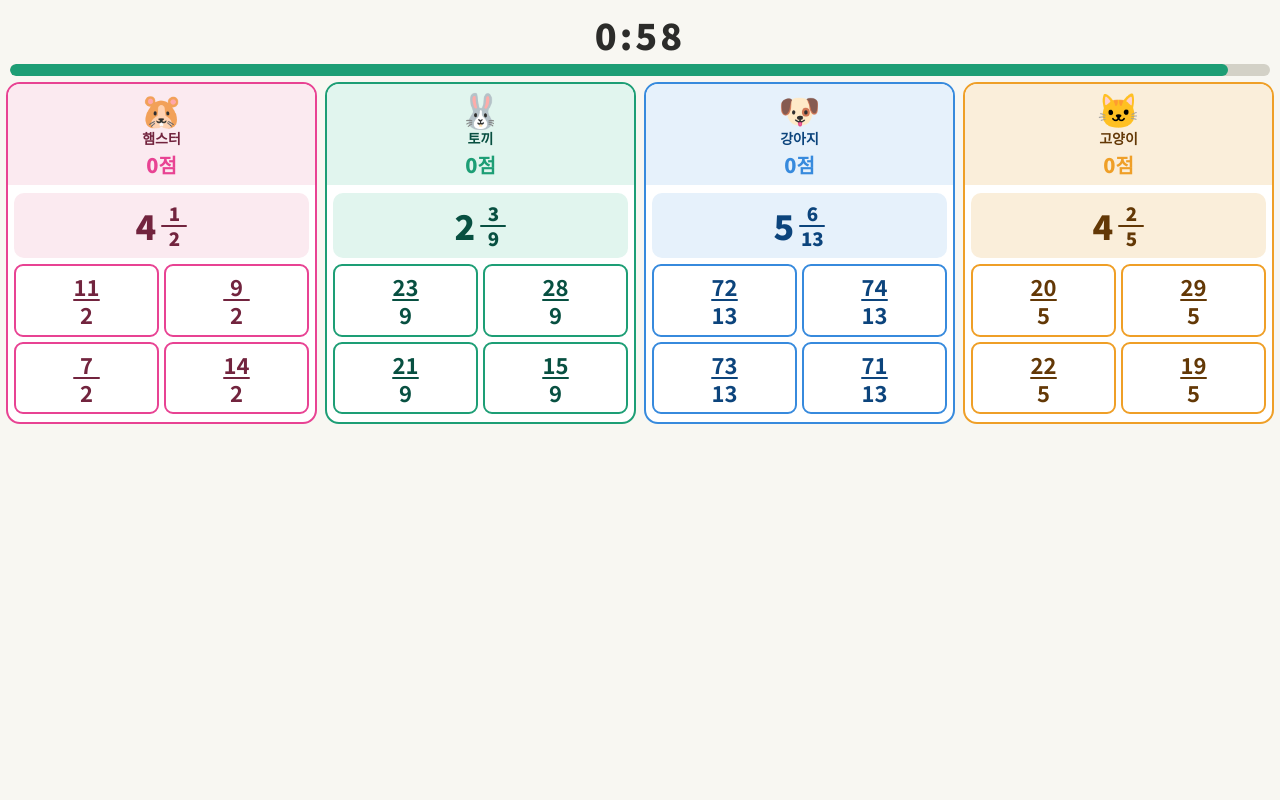
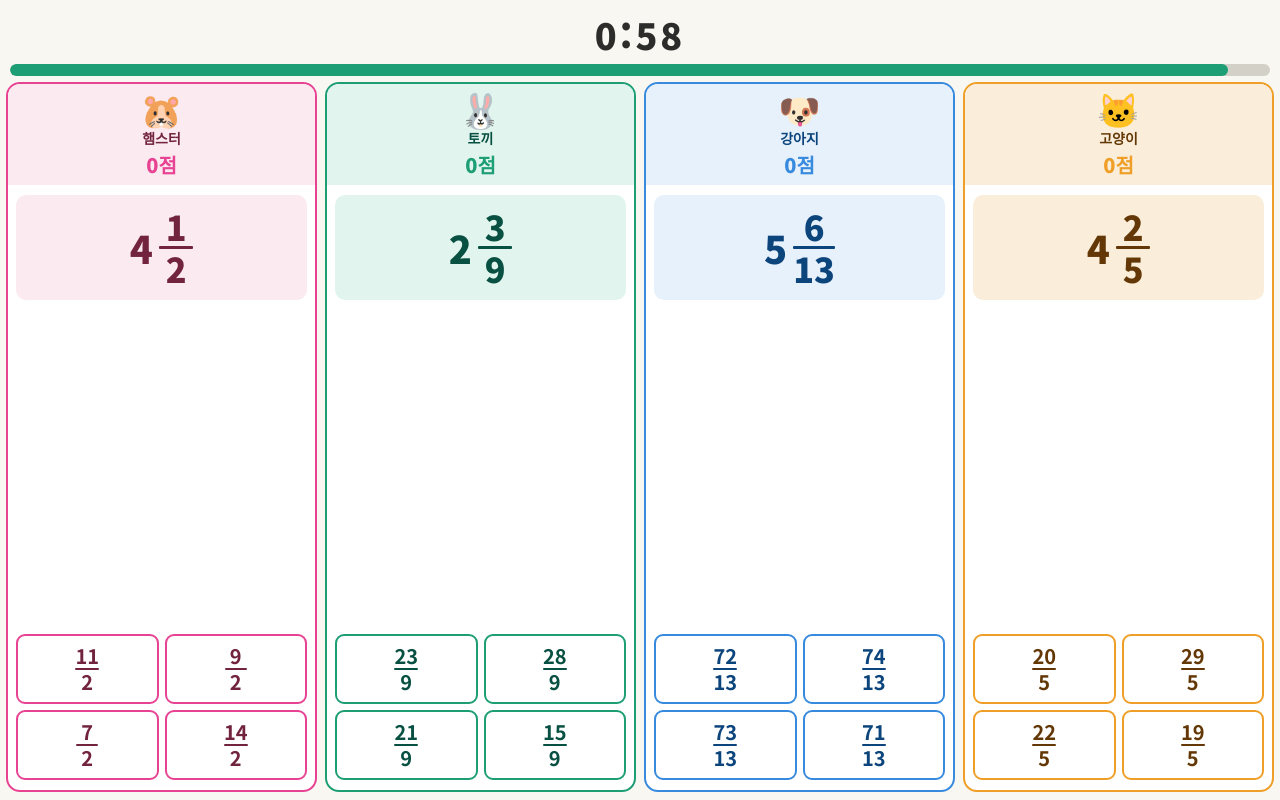
Before and after one commit to EdugameSH/change-fraction, a plain HTML site: page index.html in a window 1280 px wide. Both pictures are taken after a click on the button "게임 시작!". Drawn offline with Linux system fonts and the light colour scheme; a web font is replaced by a local one.

Commit message:
Add files via upload

```diff
--- a/index.html
+++ b/index.html
@@ -1,4 +1,9 @@
-
+<!DOCTYPE html>
+<html lang="ko">
+<head>
+<meta charset="UTF-8">
+<meta name="viewport" content="width=device-width, initial-scale=1.0">
+<title>분수 대결!</title>
 <style>
 @import url('https://fonts.googleapis.com/css2?family=Gaegu:wght@400;700&family=Noto+Sans+KR:wght@400;700;900&display=swap');
 *{box-sizing:border-box;margin:0;padding:0}
@@ -10,7 +15,8 @@
   --bg:#F8F7F2;--card:#fff;--border:#D3D1C7;
   --text:#2C2C2A;--muted:#888780;
 }
-body{font-family:'Noto Sans KR',sans-serif;background:var(--bg);color:var(--text);overflow-x:hidden}
+html,body{height:100%;font-family:'Noto Sans KR',sans-serif;background:var(--bg);color:var(--text);overflow-x:hidden}
+#app{min-height:100vh;display:flex;flex-direction:column}
 .screen{display:none;flex-direction:column;align-items:center;justify-content:center;min-height:100vh;padding:16px}
 .screen.active{display:flex}
 
@@ -23,14 +29,14 @@ body{font-family:'Noto Sans KR',sans-serif;background:var(--bg);color:var(--text
 .start-btn:hover{opacity:.85}
 .start-btn:active{transform:scale(.97)}
 
-#game-screen{padding:8px 6px;gap:0;justify-content:flex-start;background:var(--bg)}
-.top-bar{width:100%;padding:0 4px 6px}
+#game-screen{padding:8px 6px 8px;gap:0;justify-content:flex-start;background:var(--bg);min-height:100vh;height:100vh}
+.top-bar{width:100%;padding:0 4px 6px;flex-shrink:0}
 #timer-text{font-size:clamp(22px,4vw,36px);font-weight:900;text-align:center;letter-spacing:3px;color:var(--text);margin-bottom:4px}
 .timer-track{width:100%;height:12px;background:#D3D1C7;border-radius:8px;overflow:hidden}
 .timer-fill{height:100%;border-radius:8px;background:#1D9E75;transition:width .5s linear,background .5s}
 
-.players-row{display:grid;grid-template-columns:repeat(4,1fr);gap:8px;width:100%}
-.player-panel{border-radius:14px;border:2.5px solid;overflow:hidden;display:flex;flex-direction:column;background:var(--card)}
+.players-row{display:grid;grid-template-columns:repeat(4,1fr);gap:8px;width:100%;flex:1;min-height:0}
+.player-panel{border-radius:14px;border:2.5px solid;overflow:hidden;display:flex;flex-direction:column;background:var(--card);height:100%}
 .pc1{border-color:var(--p1)}.pc2{border-color:var(--p2)}.pc3{border-color:var(--p3)}.pc4{border-color:var(--p4)}
 
 .panel-flash-correct{animation:flashGreen .7s ease-out}
@@ -38,7 +44,7 @@ body{font-family:'Noto Sans KR',sans-serif;background:var(--bg);color:var(--text
 @keyframes flashGreen{0%,20%{background:#a8d5b5}100%{background:var(--card)}}
 @keyframes flashRed{0%,20%{background:#f0a8ad}100%{background:var(--card)}}
 
-.player-header{display:flex;flex-direction:column;align-items:center;padding:8px 6px 6px;font-weight:700}
+.player-header{display:flex;flex-direction:column;align-items:center;padding:8px 6px 6px;font-weight:700;flex-shrink:0}
 .pc1 .player-header{background:var(--p1l);color:var(--p1d)}
 .pc2 .player-header{background:var(--p2l);color:var(--p2d)}
 .pc3 .player-header{background:var(--p3l);color:var(--p3d)}
@@ -48,22 +54,24 @@ body{font-family:'Noto Sans KR',sans-serif;background:var(--bg);color:var(--text
 .pc1 .player-score{color:var(--p1)}.pc2 .player-score{color:var(--p2)}.pc3 .player-score{color:var(--p3)}.pc4 .player-score{color:var(--p4)}
 .player-score{font-size:clamp(13px,2vw,20px);font-weight:900;margin-top:2px}
 
-.player-body{padding:8px 6px;flex:1;display:flex;flex-direction:column;gap:6px}
-.question-box{text-align:center;padding:10px 4px;border-radius:10px;font-weight:900;font-size:clamp(20px,3.5vw,34px);line-height:1}
+.player-body{padding:10px 8px;flex:1;display:flex;flex-direction:column;min-height:0}
+.question-box{text-align:center;padding:12px 4px;border-radius:10px;font-weight:900;flex-shrink:0}
 .pc1 .question-box{background:var(--p1l);color:var(--p1d)}
 .pc2 .question-box{background:var(--p2l);color:var(--p2d)}
 .pc3 .question-box{background:var(--p3l);color:var(--p3d)}
 .pc4 .question-box{background:var(--p4l);color:var(--p4d)}
 
-.mixed-num{display:inline-flex;align-items:center;gap:5px;vertical-align:middle}
+.mixed-num{display:inline-flex;align-items:center;gap:6px;font-size:clamp(22px,3.5vw,38px);font-weight:900;vertical-align:middle;line-height:1}
 .whole-part{font-size:1em}
-.frac-inline{display:inline-flex;flex-direction:column;align-items:center;line-height:1.1;font-size:0.55em;gap:0}
-.frac-top{display:block;text-align:center;padding-bottom:1px}
-.frac-bar{display:block;width:100%;min-width:1.4em;height:2px;background:currentColor;border-radius:1px}
-.frac-bot{display:block;text-align:center;padding-top:1px}
+.frac-inline{display:inline-flex;flex-direction:column;align-items:center;gap:0;font-size:0.9em;line-height:1.15}
+.frac-top{display:block;text-align:center}
+.frac-bar{display:block;width:100%;min-width:1em;height:2.5px;background:currentColor;border-radius:1px}
+.frac-bot{display:block;text-align:center}
 
-.choices{display:grid;grid-template-columns:1fr 1fr;gap:5px;margin-top:auto}
-.choice-btn{font-family:'Noto Sans KR',sans-serif;font-weight:700;font-size:clamp(16px,2.5vw,22px);padding:8px 4px;border-radius:9px;border:2px solid;cursor:pointer;transition:transform .1s;background:#fff;display:flex;align-items:center;justify-content:center;min-height:46px}
+.spacer{flex:1}
+
+.choices{display:grid;grid-template-columns:1fr 1fr;gap:6px;flex-shrink:0}
+.choice-btn{font-family:'Noto Sans KR',sans-serif;font-weight:700;font-size:clamp(15px,2.2vw,20px);padding:8px 4px;border-radius:9px;border:2px solid;cursor:pointer;transition:transform .1s;background:#fff;display:flex;align-items:center;justify-content:center;min-height:46px}
 .choice-btn:active{transform:scale(.93)}
 .choice-btn.correct{background:#EAF3DE !important;border-color:#639922 !important;color:#3B6D11 !important}
 .choice-btn.wrong{background:#FCEBEB !important;border-color:#A32D2D !important;color:#791F1F !important}
@@ -73,10 +81,10 @@ body{font-family:'Noto Sans KR',sans-serif;background:var(--bg);color:var(--text
 .pc3 .choice-btn{border-color:var(--p3);color:var(--p3d)}.pc3 .choice-btn:hover{background:var(--p3l)}
 .pc4 .choice-btn{border-color:var(--p4);color:var(--p4d)}.pc4 .choice-btn:hover{background:var(--p4l)}
 
-.choice-frac{display:inline-flex;flex-direction:column;align-items:center;line-height:1.1;gap:0}
-.choice-frac-top{display:block;text-align:center;padding-bottom:1px}
-.choice-frac-bar{display:block;width:100%;min-width:1.2em;height:2px;background:currentColor;border-radius:1px}
-.choice-frac-bot{display:block;text-align:center;padding-top:1px}
+.choice-frac{display:inline-flex;flex-direction:column;align-items:center;line-height:1.2;gap:0}
+.choice-frac-top{display:block;text-align:center}
+.choice-frac-bar{display:block;width:100%;min-width:1.1em;height:2px;background:currentColor;border-radius:1px}
+.choice-frac-bot{display:block;text-align:center}
 
 #result-screen{background:linear-gradient(135deg,#fff9f0 0%,#f0f8ff 100%);gap:16px}
 .result-title{font-family:'Gaegu',cursive;font-size:clamp(28px,6vw,56px);font-weight:700;text-align:center}
@@ -90,16 +98,14 @@ body{font-family:'Noto Sans KR',sans-serif;background:var(--bg);color:var(--text
 .restart-btn:hover{opacity:.85}
 .restart-btn:active{transform:scale(.97)}
 </style>
+</head>
+<body>
+<div id="app">
 
-<h2 style="position:absolute;width:1px;height:1px;overflow:hidden;clip:rect(0,0,0,0)">대분수를 가분수로 바꾸는 4인 동시 플레이 수학 게임</h2>
-
-<div id="app">
 <div id="start-screen" class="screen active">
   <div class="game-title">🔢 분수 대결!<span>대분수 → 가분수 변환 게임</span></div>
   <div class="animal-row">🐹 🐰 🐶 🐱</div>
-  <div class="info-box">
-    ⏱ 제한시간 <b>1분</b> &nbsp;|&nbsp; 정답 <b style="color:#1D9E75">+10점</b> &nbsp;|&nbsp; 오답 <b style="color:#E24B4A">-10점</b>
-  </div>
+  <div class="info-box">⏱ 제한시간 <b>1분</b> &nbsp;|&nbsp; 정답 <b style="color:#1D9E75">+10점</b> &nbsp;|&nbsp; 오답 <b style="color:#E24B4A">-10점</b></div>
   <button class="start-btn" onclick="startGame()">게임 시작!</button>
 </div>
 
@@ -117,6 +123,7 @@ body{font-family:'Noto Sans KR',sans-serif;background:var(--bg);color:var(--text
   <div class="rankings" id="rankings"></div>
   <button class="restart-btn" onclick="goStart()">다시 하기</button>
 </div>
+
 </div>
 
 <script>
@@ -128,24 +135,11 @@ const ANIMALS=[
 ];
 const TOTAL_SEC=60;
 const COLORS=[['var(--p1)','var(--p1l)','var(--p1d)'],['var(--p2)','var(--p2l)','var(--p2d)'],['var(--p3)','var(--p3l)','var(--p3d)'],['var(--p4)','var(--p4l)','var(--p4d)']];
-let state={};
-let audioCtx=null;
+let state={};let audioCtx=null;
 
 function getAudioCtx(){if(!audioCtx)audioCtx=new(window.AudioContext||window.webkitAudioContext)();return audioCtx;}
-function playCorrect(){
-  try{const ctx=getAudioCtx(),now=ctx.currentTime;
-  [[523.25,0],[659.25,.12],[783.99,.22],[1046.5,.32]].forEach(([f,t])=>{
-    const o=ctx.createOscillator(),g=ctx.createGain();o.connect(g);g.connect(ctx.destination);
-    o.type='sine';o.frequency.value=f;
-    g.gain.setValueAtTime(0,now+t);g.gain.linearRampToValueAtTime(0.22,now+t+.04);g.gain.exponentialRampToValueAtTime(.001,now+t+.25);
-    o.start(now+t);o.stop(now+t+.28);});}catch(e){}}
-function playWrong(){
-  try{const ctx=getAudioCtx(),now=ctx.currentTime;
-  [[220,0,.18],[196,.2,.18]].forEach(([f,t,d])=>{
-    const o=ctx.createOscillator(),g=ctx.createGain();o.connect(g);g.connect(ctx.destination);
-    o.type='sawtooth';o.frequency.value=f;
-    g.gain.setValueAtTime(0,now+t);g.gain.linearRampToValueAtTime(.18,now+t+.03);g.gain.exponentialRampToValueAtTime(.001,now+t+d);
-    o.start(now+t);o.stop(now+t+d+.05);});}catch(e){}}
+function playCorrect(){try{const ctx=getAudioCtx(),now=ctx.currentTime;[[523.25,0],[659.25,.12],[783.99,.22],[1046.5,.32]].forEach(([f,t])=>{const o=ctx.createOscillator(),g=ctx.createGain();o.connect(g);g.connect(ctx.destination);o.type='sine';o.frequency.value=f;g.gain.setValueAtTime(0,now+t);g.gain.linearRampToValueAtTime(.22,now+t+.04);g.gain.exponentialRampToValueAtTime(.001,now+t+.25);o.start(now+t);o.stop(now+t+.28);});}catch(e){}}
+function playWrong(){try{const ctx=getAudioCtx(),now=ctx.currentTime;[[220,0,.18],[196,.2,.18]].forEach(([f,t,d])=>{const o=ctx.createOscillator(),g=ctx.createGain();o.connect(g);g.connect(ctx.destination);o.type='sawtooth';o.frequency.value=f;g.gain.setValueAtTime(0,now+t);g.gain.linearRampToValueAtTime(.18,now+t+.03);g.gain.exponentialRampToValueAtTime(.001,now+t+d);o.start(now+t);o.stop(now+t+d+.05);});}catch(e){}}
 
 function randInt(a,b){return a+Math.floor(Math.random()*(b-a+1))}
 function genQuestion(usedDenoms){
@@ -187,8 +181,9 @@ function renderPlayers(){
         <span class="animal-name">${a.name}</span>
         <span class="player-score" id="score-${i}">${state.scores[i]}점</span>
       </div>
-      <div class="player-body" id="body-${i}">
+      <div class="player-body">
         <div class="question-box" id="qbox-${i}">${mixedHTML(q)}</div>
+        <div class="spacer"></div>
         <div class="choices" id="choices-${i}">${buildChoices(q,i)}</div>
       </div>`;
     row.appendChild(div);
@@ -210,10 +205,8 @@ function answer(pi,chosen,correct){
   void panel.offsetWidth;
   panel.classList.add(isCorrect?'panel-flash-correct':'panel-flash-wrong');
   if(isCorrect)playCorrect();else playWrong();
-  const btns=document.querySelectorAll('#choices-'+pi+' .choice-btn');
-  btns.forEach(btn=>{
-    const topEl=btn.querySelector('.choice-frac-top');
-    if(!topEl)return;
+  document.querySelectorAll('#choices-'+pi+' .choice-btn').forEach(btn=>{
+    const topEl=btn.querySelector('.choice-frac-top');if(!topEl)return;
     const bVal=parseInt(topEl.textContent);
     btn.classList.add('locked');
     if(bVal===correct)btn.classList.add('correct');
@@ -250,17 +243,12 @@ function endGame(){
   const wBox=document.getElementById('winner-box');
   wBox.style.cssText=`background:${wc[1]};border-color:${wc[0]};color:${wc[2]}`;
   const tied=sorted.filter(p=>p.score===winner.score);
-  wBox.innerHTML=tied.length>1
-    ?'🏆 공동 우승!<br>'+tied.map(p=>p.emoji+' '+p.name).join(' & ')+'<br><span style="font-size:.7em">'+winner.score+'점</span>'
-    :'🏆 우승!<br>'+winner.emoji+' '+winner.name+'<br><span style="font-size:.7em">'+winner.score+'점</span>';
+  wBox.innerHTML=tied.length>1?'🏆 공동 우승!<br>'+tied.map(p=>p.emoji+' '+p.name).join(' & ')+'<br><span style="font-size:.7em">'+winner.score+'점</span>':'🏆 우승!<br>'+winner.emoji+' '+winner.name+'<br><span style="font-size:.7em">'+winner.score+'점</span>';
   const medals=['🥇','🥈','🥉','4️⃣'];
-  document.getElementById('rankings').innerHTML=sorted.map((p,ri)=>`
-    <div class="rank-row">
-      <span class="rank-num">${medals[ri]}</span>
-      <span class="rank-name">${p.emoji} ${p.name}</span>
-      <span class="rank-score" style="color:${COLORS[p.idx][0]}">${p.score}점</span>
-    </div>`).join('');
+  document.getElementById('rankings').innerHTML=sorted.map((p,ri)=>`<div class="rank-row"><span class="rank-num">${medals[ri]}</span><span class="rank-name">${p.emoji} ${p.name}</span><span class="rank-score" style="color:${COLORS[p.idx][0]}">${p.score}점</span></div>`).join('');
   showScreen('result-screen');
 }
 function goStart(){showScreen('start-screen');}
 </script>
+</body>
+</html>
```
